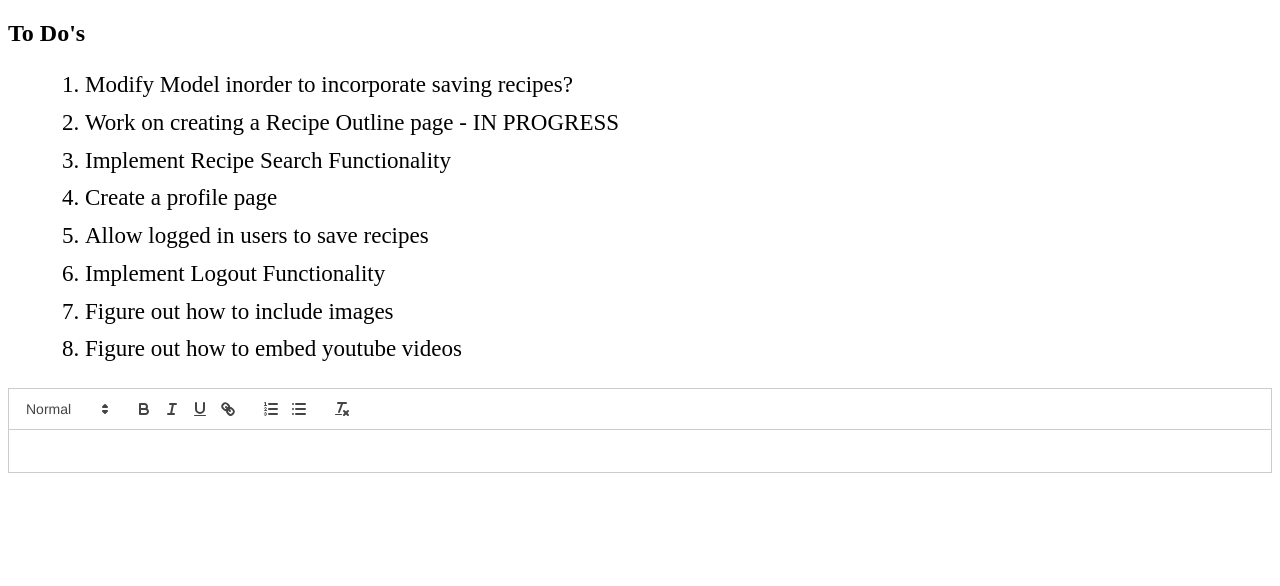
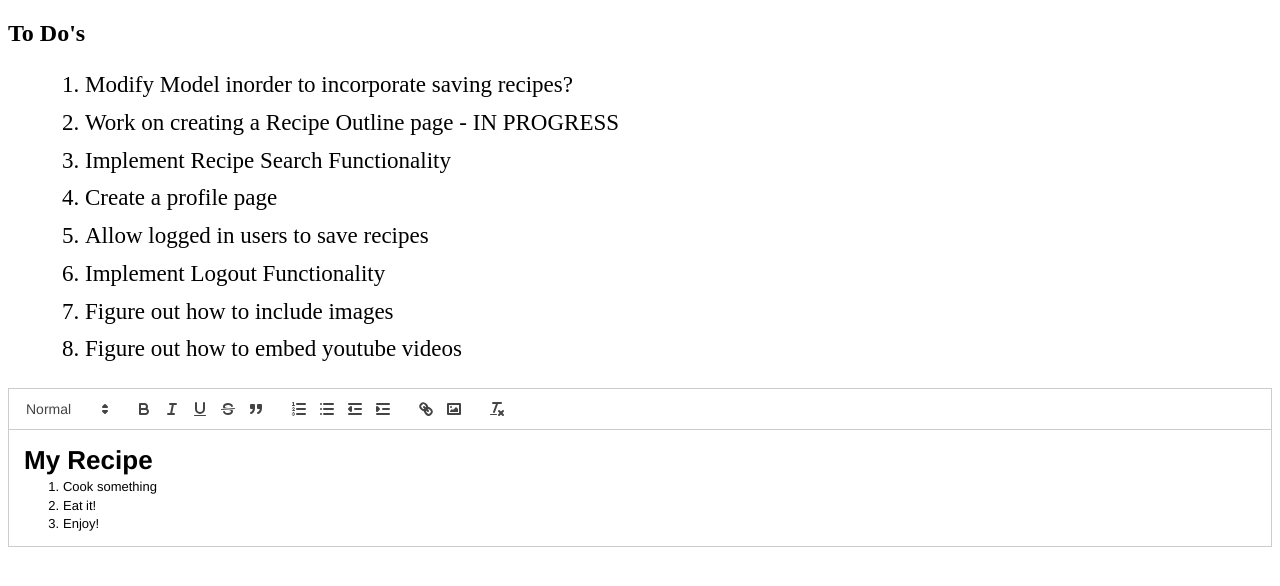
Before and after one commit to momaki9/HealtheeByte, a React (Create React App) app in the folder client/: page /dev in a window 1280 px wide. Shown: the top 586 px of the page. Built offline with nearby package versions, Linux system fonts and the light colour scheme; no server answers.

Commit message:
added custom toolbar for quill editor

```diff
--- a/client/src/pages/DevMode.js
+++ b/client/src/pages/DevMode.js
@@ -5,26 +5,44 @@ import { QUERY_RECIPES } from "../utils/queries";
 import ReactQuill from 'react-quill';
 import 'react-quill/dist/quill.snow.css';
 
+const formats = [
+    'header',
+    'bold', 'italic', 'underline', 'strike', 'blockquote',
+    'list', 'bullet', 'indent',
+    'link', 'image'
+];
+const modules = {
+    toolbar: [
+        [{ 'header': [1, 2, false] }],
+        ['bold', 'italic', 'underline', 'strike', 'blockquote'],
+        [{ 'list': 'ordered' }, { 'list': 'bullet' }, { 'indent': '-1' }, { 'indent': '+1' }],
+        ['link', 'image'],
+        ['clean']
+    ]
+};
+
+const defaultText = "<h1>My Recipe</h1><ol><li>Cook something</li><li>Eat it!</li><li>Enjoy!</li></ol>";
+
 const DevMode = () => {
-    const [ value, setValue ] = useState('');
+    const [value, setValue] = useState(defaultText);
     const { loading, data } = useQuery(QUERY_RECIPES);
     const allRecipes = data?.allRecipes || [];
     // console.log(allRecipes);
-    console.log(value);
+    // console.log(value);
     return (
         <>
-        <h2>To Do's</h2>
-        <ol style={{margin: '2%'}}>
-            <li style={{margin: '1%', fontSize: '23px'}}>Modify Model inorder to incorporate saving recipes?</li>
-            <li style={{margin: '1%', fontSize: '23px'}}>Work on creating a Recipe Outline page - IN PROGRESS</li>
-            <li style={{margin: '1%', fontSize: '23px'}}>Implement Recipe Search Functionality</li>
-            <li style={{margin: '1%', fontSize: '23px'}}>Create a profile page</li>
-            <li style={{margin: '1%', fontSize: '23px'}}>Allow logged in users to save recipes</li>
-            <li style={{margin: '1%', fontSize: '23px'}}>Implement Logout Functionality</li>
-            <li style={{margin: '1%', fontSize: '23px'}}>Figure out how to include images</li>
-            <li style={{margin: '1%', fontSize: '23px'}}>Figure out how to embed youtube videos</li>
-        </ol>
-        <ReactQuill theme="snow" value={value} onChange={setValue}/>
+            <h2>To Do's</h2>
+            <ol style={{ margin: '2%' }}>
+                <li style={{ margin: '1%', fontSize: '23px' }}>Modify Model inorder to incorporate saving recipes?</li>
+                <li style={{ margin: '1%', fontSize: '23px' }}>Work on creating a Recipe Outline page - IN PROGRESS</li>
+                <li style={{ margin: '1%', fontSize: '23px' }}>Implement Recipe Search Functionality</li>
+                <li style={{ margin: '1%', fontSize: '23px' }}>Create a profile page</li>
+                <li style={{ margin: '1%', fontSize: '23px' }}>Allow logged in users to save recipes</li>
+                <li style={{ margin: '1%', fontSize: '23px' }}>Implement Logout Functionality</li>
+                <li style={{ margin: '1%', fontSize: '23px' }}>Figure out how to include images</li>
+                <li style={{ margin: '1%', fontSize: '23px' }}>Figure out how to embed youtube videos</li>
+            </ol>
+            <ReactQuill theme="snow" value={value} onChange={setValue} modules={modules} formats={formats}/>
         </>
     )
 };
```
